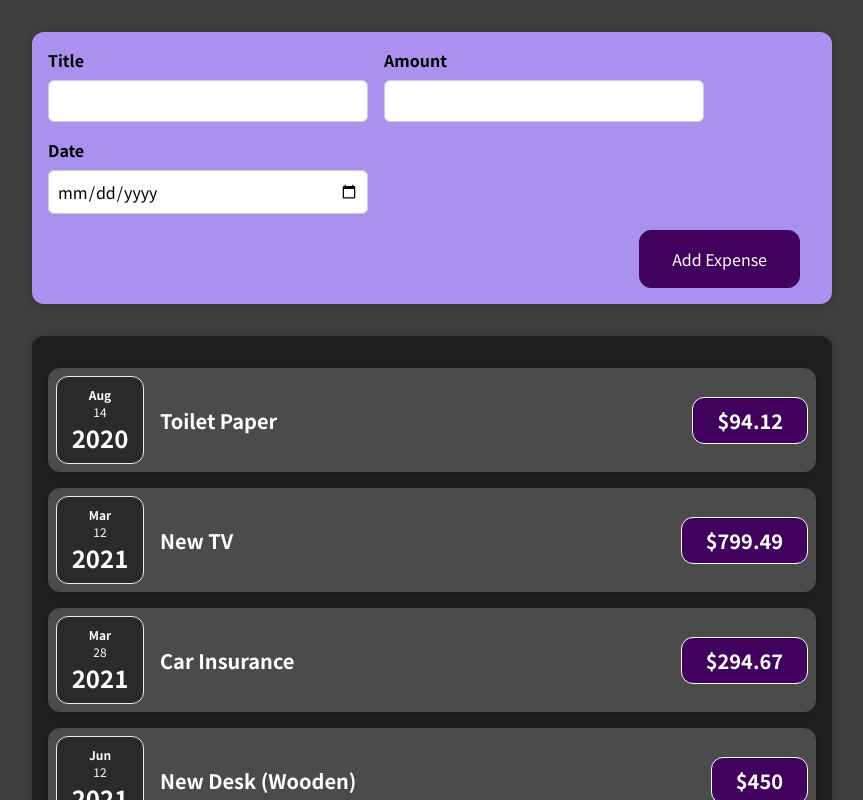
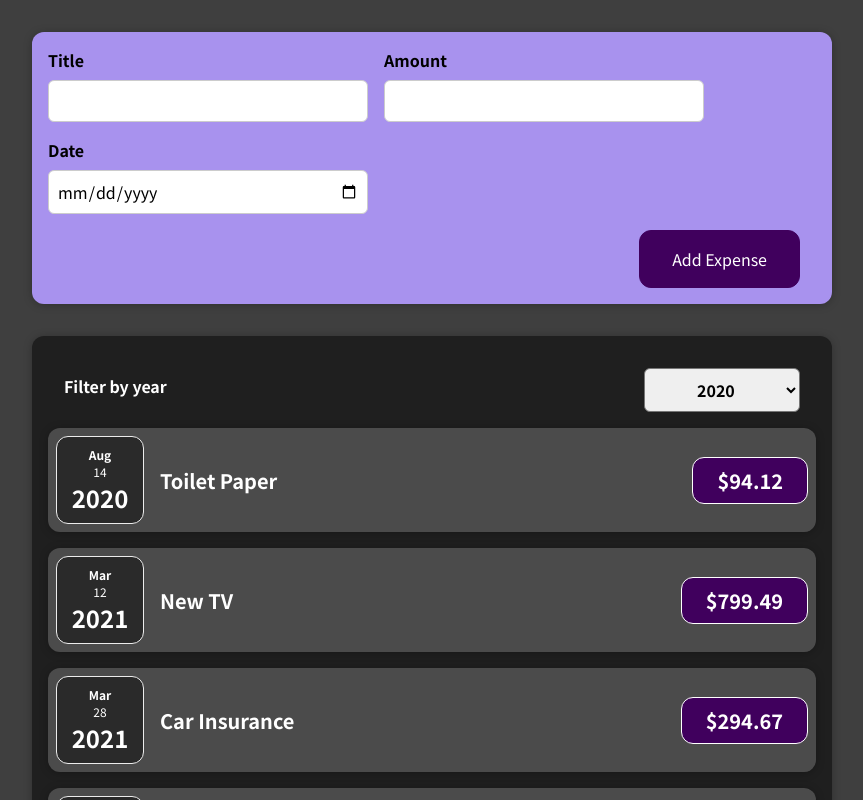
Before and after one commit to MoniaZakr/budget-app, a React (Create React App) app: page / in a window 1280 px wide. Shown: the top 800 px of the page, without its empty margins (208-1071 px from the left). Built offline with nearby package versions, Linux system fonts and the light colour scheme.

Commit message:
ExpensesFilter component has been created.

```diff
--- a/src/App.js
+++ b/src/App.js
@@ -26,9 +26,15 @@
       date: new Date(2021, 5, 12),
     },
   ];
+
+  const addExpenseHandler = expense => {
+    console.log('in Ap.js');
+    console.log(expense)
+  };
+
   return (
     <div>
-      <NewExpense></NewExpense>
+      <NewExpense onAddExpense={addExpenseHandler}></NewExpense>
       <Expenses item={expenses}></Expenses>
     </div>
   );
--- a/src/components/Expenses/Expenses.js
+++ b/src/components/Expenses/Expenses.js
@@ -1,9 +1,19 @@
+import React, {useState} from "react";
 import ExpenseItem from './ExpenseItem';
+import ExpensesFilter from './ExpensesFilter';
 import Card from '../UI/Card';
 import './Expenses.css';
 
 function Expenses(props) {
-  return <Card className='expenses'>
+  const[filteredYear, setFilteredYear]= useState("2020")
+
+  function filterChangeHandler(selectedYear) {
+    setFilteredYear(selectedYear)
+  };
+
+  return <div>
+   <Card className='expenses'>
+    <ExpensesFilter selected={filteredYear} onChangeFilter={filterChangeHandler}></ExpensesFilter>
     <ExpenseItem
       title={props.item[0].title}
       amount={props.item[0].amount}
@@ -25,6 +35,6 @@
       date={props.item[3].date}>
     </ExpenseItem>
    </Card>
-
+  </div>
 }
 export default Expenses
--- /dev/null
+++ b/src/components/Expenses/ExpensesFilter.css
@@ -0,0 +1,24 @@
+.expenses-filter {
+    color: white;
+    padding: 0 1rem;
+  }
+
+  .expenses-filter__control {
+    display: flex;
+    width: 100%;
+    align-items: center;
+    justify-content: space-between;
+    margin: 1rem 0;
+  }
+
+  .expenses-filter label {
+    font-weight: bold;
+    margin-bottom: 0.5rem;
+  }
+
+  .expenses-filter select {
+    font: inherit;
+    padding: 0.5rem 3rem;
+    font-weight: bold;
+    border-radius: 6px;
+  }
--- /dev/null
+++ b/src/components/Expenses/ExpensesFilter.js
@@ -0,0 +1,26 @@
+import React from 'react';
+
+import './ExpensesFilter.css';
+
+const ExpensesFilter = (props) => {
+    function dropdownChangeHandler(event) {
+        props.onChangeFilter(event.target.value);
+
+    };
+
+  return (
+    <div className='expenses-filter'>
+      <div className='expenses-filter__control'>
+        <label>Filter by year</label>
+        <select value={props.selected} onChange={dropdownChangeHandler}>
+          <option value='2022'>2022</option>
+          <option value='2021'>2021</option>
+          <option value='2020'>2020</option>
+          <option value='2019'>2019</option>
+        </select>
+      </div>
+    </div>
+  );
+};
+
+export default ExpensesFilter;
--- a/src/components/NewExpense/ExpenseForm.js
+++ b/src/components/NewExpense/ExpenseForm.js
@@ -2,7 +2,7 @@
 import './ExpenseForm.css';
 // import { useState } from 'react';
 
-function ExpenseForm() {
+function ExpenseForm(props) {
     const[enteredTitle, setEnteredTitle] = useState('');
     const[enteredAmount, setEnteredAmount] = useState('');
     const[enteredDate, setEnteredDate] = useState('');
@@ -24,8 +24,8 @@
             title:enteredTitle,
             amount:enteredAmount,
             date:new Date(enteredDate),
-        }
-        console.log(expenseDate);
+        };
+        props.onSaveExpenseDate(expenseDate);
         setEnteredTitle("");
         setEnteredAmount("");
         setEnteredDate("");
--- a/src/components/NewExpense/NewExpense.js
+++ b/src/components/NewExpense/NewExpense.js
@@ -2,9 +2,16 @@
 import ExpenseForm from './ExpenseForm';
 import './NewExpense.css';
 
-function NewExpense() {
+function NewExpense(props) {
+    const saveExpenseDateHandler = (enteredExpenseDate) => {
+        const expenseDate = {
+            ...enteredExpenseDate,
+            id: Math.random().toString()
+        };
+        props.onAddExpense(expenseDate);
+    }
     return <div className="new-expense">
-        <ExpenseForm></ExpenseForm>
+        <ExpenseForm onSaveExpenseDate={saveExpenseDateHandler} ></ExpenseForm>
     </div>
 }
 
```
Lines whose indentation alone changed are shown as unchanged.
